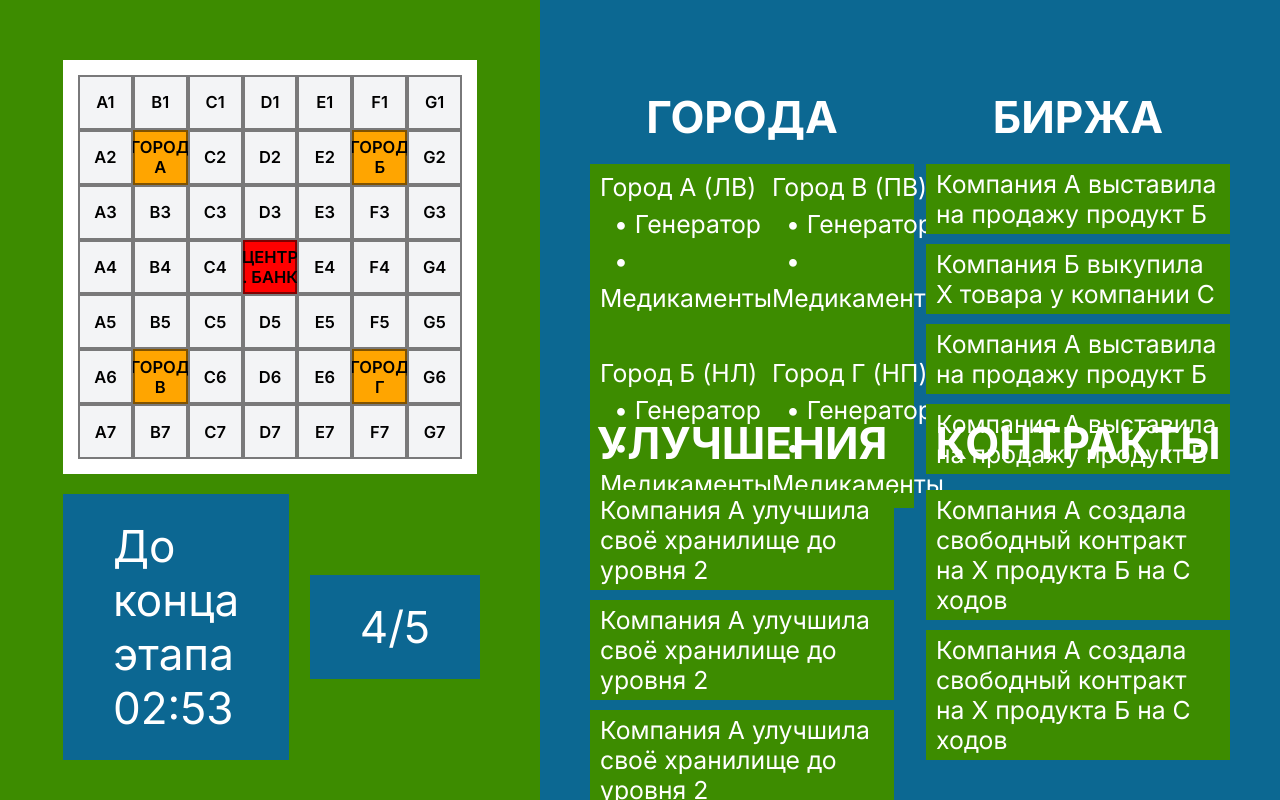
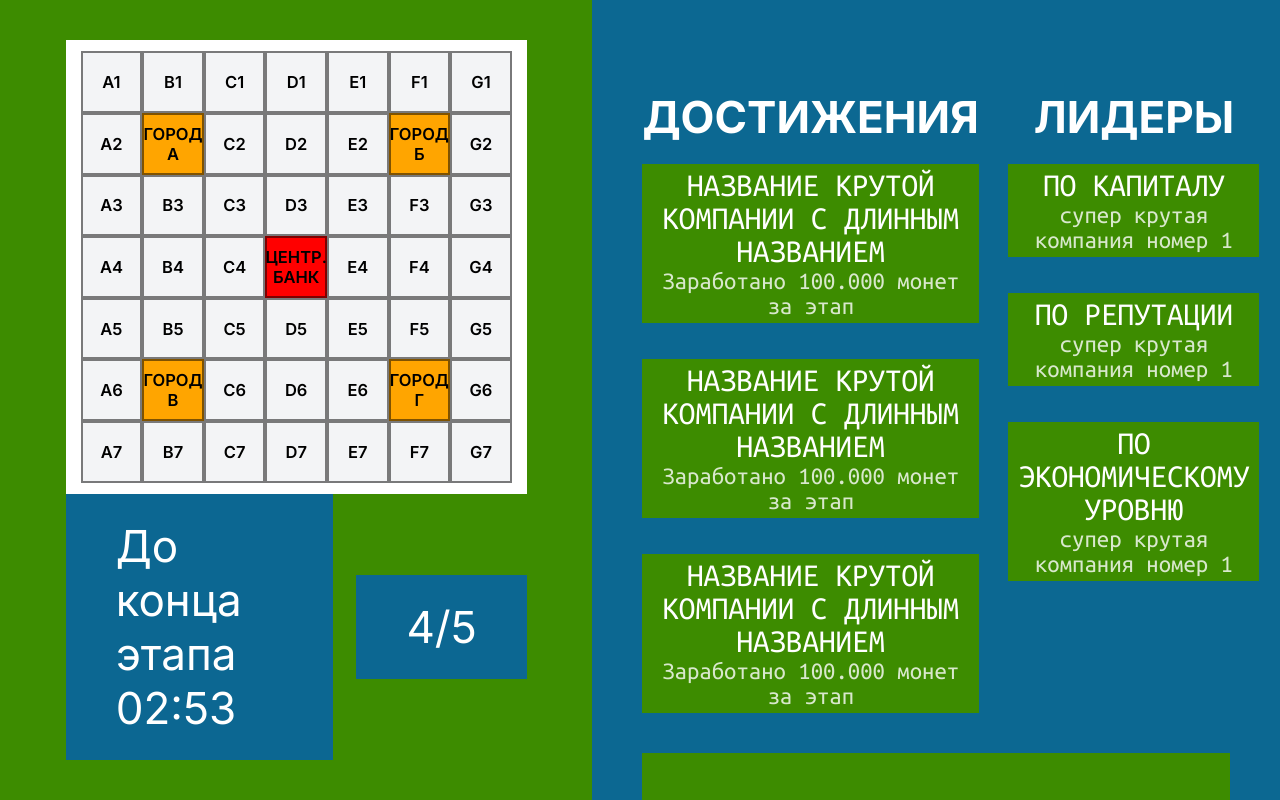
Before and after one commit to Rimuwu/SEG-simple-economic-game, a Vue app in the folder web/: page / in a window 1280 px wide. Built offline with nearby package versions, Linux system fonts and the light colour scheme; no server answers.

Commit message:
Редизайн продолжается

```diff
--- a/web/src/App.vue
+++ b/web/src/App.vue
@@ -29,7 +29,7 @@ import { WebSocketManager } from './ws'
  * Tracks the current view/page being displayed.
  * @type {import('vue').Ref<string>}
  */
-const currentView = ref('Game')
+const currentView = ref('Between')
 /**
  * Controls visibility of the admin panel overlay.
  * @type {import('vue').Ref<boolean>}
--- a/web/src/components/Between.vue
+++ b/web/src/components/Between.vue
@@ -2,18 +2,17 @@
 import Map from './Map.vue'
 import { onMounted, onUnmounted, ref } from 'vue'
 import { gsap } from 'gsap'
-import { animationConfig, getDuration, getDelay } from '../animationConfig.js'
+import { animationConfig, getDuration, getDelay, logTimelineDuration } from '../animationConfig.js'
 
 const pageRef = ref(null)
 
 function playEntranceAnimation() {
   // Set initial positions (elements start off-screen)
   gsap.set('#map-title', { y: -100, opacity: 0 })
-  gsap.set('#round-info', { y: 100, opacity: 0 })
+  gsap.set('#timer', { y: 100, opacity: 0 })
   gsap.set('#column-right-header', { y: -80, opacity: 0 })
-  gsap.set('#column-right-content-top .column:first-child', { x: -200, opacity: 0 })
-  gsap.set('#column-right-content-top .column:last-child', { x: 200, opacity: 0 })
-  gsap.set('#column-right-content-bottom', { y: 150, opacity: 0 })
+  gsap.set('#column-right-content .column:first-child', { x: -200, opacity: 0 })
+  gsap.set('#column-right-content .column:last-child', { x: 200, opacity: 0 })
 
   gsap.set('#map', { scale: 0.5, opacity: 0 })
 
@@ -23,25 +22,28 @@ function playEntranceAnimation() {
 
   tl.to('#map-title', { y: 0, opacity: 1, duration: getDuration(animationConfig.durations.entrance), ease: animationConfig.ease.bounce })
     .to('#map', { scale: 1, opacity: 1, duration: getDuration(animationConfig.durations.map), ease: animationConfig.ease.mapBounce }, '-=0.4')
-    .to('#round-info', { y: 0, opacity: 1, duration: getDuration(animationConfig.durations.entrance), ease: animationConfig.ease.bounce }, '-=0.6')
+    .to('#timer', { y: 0, opacity: 1, duration: getDuration(animationConfig.durations.entrance), ease: animationConfig.ease.bounce }, '-=0.6')
     .to('#column-right-header', { y: 0, opacity: 1, duration: getDuration(animationConfig.durations.slide), ease: animationConfig.ease.smooth }, '-=0.5')
-    .to('#column-right-content-top .column:first-child', { x: 0, opacity: 1, duration: getDuration(animationConfig.durations.slide), ease: animationConfig.ease.smooth }, '-=0.4')
-    .to('#column-right-content-top .column:last-child', { x: 0, opacity: 1, duration: getDuration(animationConfig.durations.slide), ease: animationConfig.ease.smooth }, '-=0.6')
-    .to('#column-right-content-bottom', { y: 0, opacity: 1, duration: getDuration(0.6), ease: animationConfig.ease.smooth }, '-=0.4')
+    .to('#column-right-content .column:first-child', { x: 0, opacity: 1, duration: getDuration(animationConfig.durations.slide), ease: animationConfig.ease.smooth }, '-=0.4')
+    .to('#column-right-content .column:last-child', { x: 0, opacity: 1, duration: getDuration(animationConfig.durations.slide), ease: animationConfig.ease.smooth }, '-=0.6')
     .to('.list-item', { y: 0, opacity: 1, duration: getDuration(animationConfig.durations.listItem), ease: animationConfig.ease.smooth, stagger: getDuration(animationConfig.durations.stagger) }, '-=0.3')
+
+  // Log total duration
+  logTimelineDuration(tl, 'Game', 'entrance')
 }
 
 function playExitAnimation() {
   const tl = gsap.timeline()
 
   tl.to('.list-item', { y: 20, opacity: 0, duration: getDuration(animationConfig.durations.listItemExit), ease: animationConfig.ease.exitSmooth, stagger: getDuration(0.02) })
-    .to('#column-right-content-bottom', { y: 75, opacity: 0, duration: getDuration(animationConfig.durations.exit), ease: animationConfig.ease.exitSmooth }, '-=0.1')
-    .to('#column-right-content-top .column:first-child', { x: -100, opacity: 0, duration: getDuration(animationConfig.durations.exit), ease: animationConfig.ease.exitSmooth }, '-=0.3')
-    .to('#column-right-content-top .column:last-child', { x: 100, opacity: 0, duration: getDuration(animationConfig.durations.exit), ease: animationConfig.ease.exitSmooth }, '-=0.4')
+    .to('#column-right-content .column:first-child', { x: -100, opacity: 0, duration: getDuration(animationConfig.durations.exit), ease: animationConfig.ease.exitSmooth }, '-=0.1')
+    .to('#column-right-content .column:last-child', { x: 100, opacity: 0, duration: getDuration(animationConfig.durations.exit), ease: animationConfig.ease.exitSmooth }, '-=0.4')
     .to('#column-right-header', { y: -40, opacity: 0, duration: getDuration(animationConfig.durations.exit), ease: animationConfig.ease.exitSmooth }, '-=0.3')
     .to('#map-title', { y: -50, opacity: 0, duration: getDuration(animationConfig.durations.exit), ease: animationConfig.ease.exitSmooth }, '-=0.4')
-    .to('#round-info', { y: 50, opacity: 0, duration: getDuration(animationConfig.durations.exit), ease: animationConfig.ease.exitSmooth }, '-=0.4')
+    .to('#timer', { y: 50, opacity: 0, duration: getDuration(animationConfig.durations.exit), ease: animationConfig.ease.exitSmooth }, '-=0.4')
     .to('#map', { scale: 0.8, opacity: 0, duration: getDuration(animationConfig.durations.exit), ease: animationConfig.ease.exitSmooth }, '-=0.3')
+
+  logTimelineDuration(tl, 'Game', 'exit')
 }
 
 onMounted(() => {
@@ -56,189 +58,210 @@ onUnmounted(() => {
 })
 </script>
 
+
 <template>
+  <!--
+    Preparation page layout.
+    Left column: title, map, session key.
+    Right columns: alternating company slots (left/right).
+  -->
   <div id="page" ref="pageRef">
-    <div id="column-left">
-      <div id="map-title">
-        Карта мира
+    <div class="left">
+      <Map class="map" />
+      <div class="footer">
+        <div>До конца этапа 02:53</div>
+        <div>4/5</div>
       </div>
+    </div>
+    <div class="right">
+      <div class="grid">
 
-      <Map />
+        <div class="achievements grid-item">
+          <p class="title">ДОСТИЖЕНИЯ</p>
+          <div class="content">
+            <section>
+              <p class="name">Название крутой компании с длинным названием</p>
+              <p class="desc">Заработано 100.000 монет за этап</p>
+            </section>
+            <section>
+              <p class="name">Название крутой компании с длинным названием</p>
+              <p class="desc">Заработано 100.000 монет за этап</p>
+            </section>
+            <section>
+              <p class="name">Название крутой компании с длинным названием</p>
+              <p class="desc">Заработано 100.000 монет за этап</p>
+            </section>
+          </div>
+        </div>
 
-      <div id="round-info">
-        <div id="timer">
-          Время до конца этапа: 00:00
-        </div>
-        <div id="teams-ready">
-          4/10
+        <div class="leaders grid-item">
+          <p class="title">ЛИДЕРЫ</p>
+          <div class="content">
+            <section>
+              <p class="name">ПО КАПИТАЛУ</p>
+              <p class="desc">супер крутая компания номер 1</p>
+            </section>
+            <section>
+              <p class="name">ПО РЕПУТАЦИИ</p>
+              <p class="desc">супер крутая компания номер 1</p>
+            </section>
+            <section>
+              <p class="name">ПО ЭКОНОМИЧЕСКОМУ УРОВНЮ</p>
+              <p class="desc">супер крутая компания номер 1</p>
+            </section>
+          </div>
         </div>
       </div>
 
-    </div>
+      <div class="events">
+        <span>Нет события</span>
+      </div>
 
-    <div id="column-right">
-      <div id="column-right-header">
-        <p class="column-title"> Лучшие Результаты </p>
-        <p class="column-title"> Топ компании </p>
-      </div>
-      <div id="column-right-content-top">
-        <div id="list-col-left" class="column">
-          <div v-for="n in 3" :key="n" class="list-item" :id="'demand-' + n">
-            Результат {{ n }}
-          </div>
-        </div>
-        <div id="list-col-right" class="column">
-          <div v-for="n in 3" :key="n" class="list-item" :id="'stock-' + n">
-            Топовая компания {{ n }}
-          </div>
-        </div>
-      </div>
-      <div id="column-right-content-bottom">
-        Информация о событии
-      </div>
     </div>
   </div>
-
 </template>
 
 <style scoped>
 #page {
   display: flex;
+  height: 100vh;
+  background-color: #3D8C00;
+  font-family: "Inter", sans-serif;
+  padding: 0;
   margin: 0;
-  padding: var(--spacing-sm);
-
-  gap: var(--spacing-lg);
-  width: calc(100vw - var(--spacing-sm) * 2);
-  height: calc(100vh - var(--spacing-sm) * 2);
-  background: linear-gradient(135deg, #667eea 0%, #764ba2 100%);
 }
 
-#column-left {
-  flex: 1;
-  height: 100%;
-  width: 100%;
+.left,
+.right {
+  width: 50%;
+  padding: 40px;
+}
+
+
+.left {
+  background-color: #3D8C00;
   display: flex;
   flex-direction: column;
   align-items: center;
-  justify-content: space-between;
-  gap: var(--spacing-sm);
+  justify-content: center;
 }
 
-#column-right {
-  flex: 1;
+.right {
+  background-color: #0C6892;
+
+  color: black;
+  padding: 90px 50px;
+}
+
+.grid {
+  margin: auto;
+  display: flex;
+  flex-direction: row;
+  gap: 5%;
+  padding: 0;
+  margin: 0;
+
+  width: 100%;
+
+  justify-items: stretch;
+  align-items: stretch;
+  align-content: stretch;
+  justify-content: space-between;
+  margin-bottom: 40px;
+}
+
+.grid-item {
+  width: 100%;
+  height: 100%;
+  /* background: #0f0; */
+}
+
+.content {
+  font-size: 2.25rem;
+  color: white;
+  font-weight: 400;
+}
+
+.title {
+  font-size: 4rem;
+  margin: 0;
+  margin-bottom: 10px;
+  text-transform: uppercase;
+  margin-bottom: 20px;
+  color: white;
+  text-align: center;
+}
+
+.achievements .content,
+.leaders .content {
   display: flex;
   flex-direction: column;
+  gap: 36px;
 }
 
-#column-right-content-top {
-  flex: 1;
-  display: flex;
-  gap: var(--spacing-sm);
+.achievements section,
+.leaders section {
+  background: #3D8C00;
+  padding: 5px 10px;
 }
 
-#column-right-content-bottom {
-  min-height: 100px;
-  background-color: lightgray;
-  color: black;
-  border: var(--border-width) solid gray;
-  border-radius: var(--border-radius);
-  padding: var(--spacing-sm) 0;
-  font-size: var(--text-md);
+.content {
+  font-family: "Ubuntu Mono", monospace;
+  text-align: center;
+}
+
+.name {
+  font-size: 3rem;
+  text-transform: uppercase;
+  margin: 0;
+}
+
+.desc {
+  opacity: 80%;
+  margin: 0;
+
+}
+
+.events {
+  font-size: 5rem;
+  text-transform: uppercase;
 
   text-align: center;
-  margin-top: var(--spacing-sm);
+  justify-content: center;
+
+  padding: 40px 0;
+
+  background-color: #3D8C00;
+
+  color: white;
+  font-family: "Ubuntu Mono", monospace;
+
 }
 
-#column-right-header {
+.footer {
+  width: 90%;
+
   display: flex;
   flex-direction: row;
+  align-items: center;
+  justify-content: space-between;
+
+  font-weight: normal;
+  font-size: 4rem;
+
+  gap: 5%;
+
+  color: white;
 }
 
-.column-title {
-  flex: 1;
-  font-size: var(--text-xl);
-  font-weight: 700;
-  text-align: center;
-  margin-bottom: var(--spacing-sm);
-  color: white;
-  text-shadow: 2px 2px 4px rgba(0, 0, 0, 0.3);
+.footer div {
+  background: #0C6792;
+  padding: 25px 50px;
 }
 
-.column {
-  flex: 1;
-  display: flex;
-  flex-direction: column;
-  gap: var(--spacing-sm);
-  margin: var(--spacing-sm);
-}
-
-.list-item {
-  background: rgba(255, 255, 255, 0.95);
-  color: #333;
-  border: var(--border-width) solid rgba(255, 255, 255, 0.3);
-  border-radius: var(--border-radius);
-  padding: var(--spacing-sm);
-  font-size: var(--text-md);
-  text-align: center;
-  flex: 1;
-  font-weight: 600;
-  transition: all 0.2s ease;
-  box-shadow: 0 8px 32px rgba(0, 0, 0, 0.15);
-  backdrop-filter: blur(10px);
-  /* Initial state for animation */
-  transform: translateY(20px);
-  opacity: 0;
-}
-
-.list-item:hover {
-  background: rgba(255, 255, 255, 1);
-  transform: translateY(-2px);
-  box-shadow: 0 12px 40px rgba(0, 0, 0, 0.2);
-}
-
-#map-title {
-  font-size: var(--text-xl);
-  font-weight: 700;
-  text-align: center;
-  margin: var(--spacing-sm) 0;
-  padding: var(--spacing-sm) 0;
+.map {
   width: 90%;
-  color: white;
-  text-shadow: 2px 2px 4px rgba(0, 0, 0, 0.3);
-}
-
-#round-info {
-  display: flex;
-  align-items: stretch;
-  justify-content: stretch;
-  gap: var(--spacing-sm);
-}
-
-#timer,
-#teams-ready {
-  font-size: var(--text-lg);
-  text-align: center;
-  justify-content: center;
-  padding: var(--spacing-md);
-  background: rgba(255, 255, 255, 0.95);
-  color: #333;
-  border-radius: var(--border-radius);
-  border: var(--border-width) solid rgba(255, 255, 255, 0.3);
-  font-weight: 700;
-  backdrop-filter: blur(10px);
-  box-shadow: 0 8px 32px rgba(0, 0, 0, 0.1);
-  transition: all 0.2s ease;
-}
-
-#timer:hover,
-#teams-ready:hover {
-  background: rgba(255, 255, 255, 1);
-  transform: translateY(-2px);
-  box-shadow: 0 4px 12px rgba(0, 0, 0, 0.15);
-}
-
-
-Map {
   margin: 0;
+  padding: 0;
 }
 </style>
```
Also changed, not shown: web/src/components/AdminPanel.vue (+11 -0 lines), web/src/components/Preparation.vue (+38 -5 lines).
